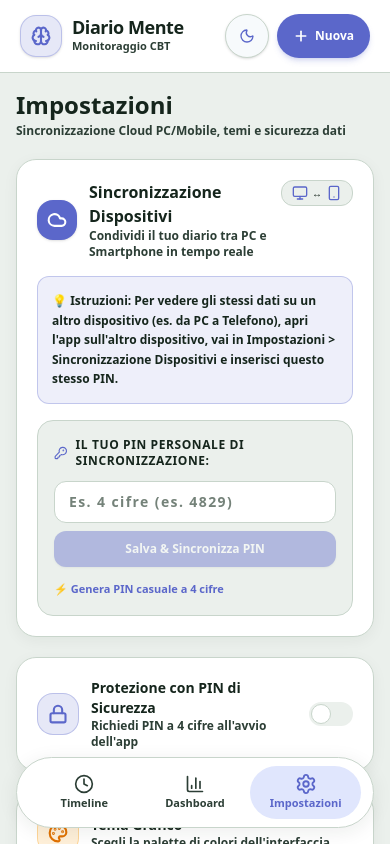
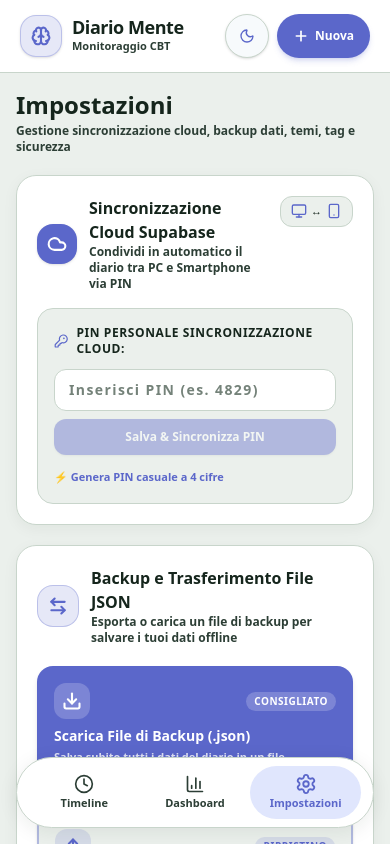
Before and after one commit to samubarbadbr/CURAMENTE, a React (Vite) app: page / in a window 390 px wide. Both pictures are taken after a click on the button "Impostazioni". Shown: the top 844 px of the page. Built offline with nearby package versions, Linux system fonts and the light colour scheme.

Commit message:
feat: add Supabase cloud sync and mobile optimizations
Integrate Supabase for cloud data synchronization while maintaining local caching. Update UI layout to support safe area insets for notched devices and improve status bar styling.

```diff
--- a/index.html
+++ b/index.html
@@ -2,13 +2,14 @@
 <html lang="it">
   <head>
     <meta charset="UTF-8" />
-    <meta name="viewport" content="width=device-width, initial-scale=1.0, maximum-scale=1.0, user-scalable=no" />
+    <meta name="viewport" content="width=device-width, initial-scale=1.0, maximum-scale=1.0, user-scalable=no, viewport-fit=cover" />
     <title>Diario Mente</title>
     <link rel="icon" type="image/svg+xml" href="./favicon.svg" />
     <link rel="apple-touch-icon" href="./apple-touch-icon.png" />
     <link rel="manifest" href="./manifest.json" />
     <meta name="apple-mobile-web-app-capable" content="yes" />
-    <meta name="apple-mobile-web-app-status-bar-style" content="default" />
+    <meta name="apple-mobile-web-app-status-bar-style" content="black-translucent" />
+    <meta name="theme-color" content="#EBF0EC" />
   </head>
   <body>
     <div id="root"></div>
--- a/src/components/BottomNav.tsx
+++ b/src/components/BottomNav.tsx
@@ -15,7 +15,10 @@ export const BottomNav: React.FC<BottomNavProps> = ({ currentView, onSelectView
   ];
 
   return (
-    <nav className="fixed bottom-0 left-0 right-0 z-30 w-full max-w-2xl lg:max-w-3xl mx-auto px-4 sm:px-6 pb-4 pt-2">
+    <nav
+      className="fixed bottom-0 left-0 right-0 z-30 w-full max-w-2xl lg:max-w-3xl mx-auto px-4 sm:px-6 pt-2"
+      style={{ paddingBottom: 'calc(1rem + env(safe-area-inset-bottom, 0px))' }}
+    >
       <div className="glass-nav rounded-full px-3 py-2 flex items-center justify-around shadow-lg border border-[#C8D5CB] dark:border-[#2B3A31] bg-white dark:bg-[#1B2520]">
         {navItems.map((item) => {
           const Icon = item.icon;
--- a/src/index.css
+++ b/src/index.css
@@ -118,6 +118,7 @@ html.theme-ocean .glass-panel {
 .glass-header, header {
   background-color: #FFFFFF;
   border-bottom: 1px solid #C8D5CB;
+  padding-top: calc(0.875rem + env(safe-area-inset-top, 0px));
 }
 
 html.dark .glass-header, html.dark header {
--- /dev/null
+++ b/src/lib/supabase.ts
@@ -0,0 +1,6 @@
+import { createClient } from '@supabase/supabase-js';
+
+const SUPABASE_URL = 'https://oaktfvcndyxypsdjaik.supabase.co';
+const SUPABASE_ANON_KEY = 'sb_publishable_L4Fv8dUncTj_Ic5YmcycTA_U-XIs1r_';
+
+export const supabase = createClient(SUPABASE_URL, SUPABASE_ANON_KEY);
--- a/src/views/SettingsView.tsx
+++ b/src/views/SettingsView.tsx
@@ -1,6 +1,24 @@
 import React, { useRef, useState } from 'react';
 import { Tag, ThemeMode } from '../types';
-import { Lock, Palette, Download, Upload, Tags, Trash2, ShieldCheck, ChevronRight, FileText, Table, Cloud, RefreshCw, KeyRound, CheckCircle2, Smartphone, Monitor } from 'lucide-react';
+import {
+  Lock,
+  Palette,
+  Download,
+  Upload,
+  Tags,
+  Trash2,
+  ShieldCheck,
+  ChevronRight,
+  FileText,
+  Table,
+  Smartphone,
+  Monitor,
+  ArrowLeftRight,
+  CheckCircle2,
+  Cloud,
+  RefreshCw,
+  KeyRound
+} from 'lucide-react';
 import { CustomDropdown } from '../components/CustomDropdown';
 
 interface SettingsViewProps {
@@ -8,12 +26,12 @@ interface SettingsViewProps {
   onTogglePin: (enabled: boolean) => void;
   themeMode: ThemeMode;
   onThemeChange: (mode: ThemeMode) => void;
-  syncPin: string;
-  syncStatus: 'idle' | 'syncing' | 'synced' | 'error';
-  lastSyncedAt: string | null;
-  onSaveSyncPin: (pin: string) => Promise<void>;
-  onManualSyncPush: () => Promise<void>;
-  onManualSyncPull: () => Promise<void>;
+  syncPin?: string;
+  syncStatus?: 'idle' | 'syncing' | 'synced' | 'error';
+  lastSyncedAt?: string | null;
+  onSaveSyncPin?: (pin: string) => Promise<void>;
+  onManualSyncPush?: () => Promise<void>;
+  onManualSyncPull?: () => Promise<void>;
   onExportJson: () => void;
   onExportTxt: () => void;
   onExportCsv: () => void;
@@ -28,8 +46,8 @@ export const SettingsView: React.FC<SettingsViewProps> = ({
   onTogglePin,
   themeMode,
   onThemeChange,
-  syncPin,
-  syncStatus,
+  syncPin = '',
+  syncStatus = 'idle',
   lastSyncedAt,
   onSaveSyncPin,
   onManualSyncPush,
@@ -43,7 +61,7 @@ export const SettingsView: React.FC<SettingsViewProps> = ({
   onDeleteAllData,
 }) => {
   const fileInputRef = useRef<HTMLInputElement>(null);
-  const [pinInput, setPinInput] = useState(syncPin || '');
+  const [pinInput, setPinInput] = useState(syncPin);
   const [isEditingPin, setIsEditingPin] = useState(!syncPin);
 
   const customTags = allTags.filter((t) => t.isCustom === 1);
@@ -59,7 +77,9 @@ export const SettingsView: React.FC<SettingsViewProps> = ({
   const handlePinSubmit = async (e: React.FormEvent) => {
     e.preventDefault();
     if (!pinInput.trim() || pinInput.trim().length < 3) return;
-    await onSaveSyncPin(pinInput.trim());
+    if (onSaveSyncPin) {
+      await onSaveSyncPin(pinInput.trim());
+    }
     setIsEditingPin(false);
   };
 
@@ -73,16 +93,16 @@ export const SettingsView: React.FC<SettingsViewProps> = ({
 
   return (
     <div className="space-y-5 pb-28 animate-fade-in">
-      {/* Header */}
+      {/* Page Header */}
       <div className="pt-1">
         <h2 className="text-2xl font-black text-[#15251C] dark:text-[#EEF3EF]">Impostazioni</h2>
         <p className="text-xs font-bold text-[#2C3E35] dark:text-[#D5E0D8] mt-0.5">
-          Sincronizzazione Cloud PC/Mobile, temi e sicurezza dati
+          Gestione sincronizzazione cloud, backup dati, temi, tag e sicurezza
         </p>
       </div>
 
-      {/* CLOUD SYNC SECTION (PC <-> MOBILE) */}
-      <div className="glass-panel rounded-[20px] p-5 space-y-4 border-2 border-[#5B67CA]/50 bg-white dark:bg-[#1B2520] shadow-md relative overflow-hidden">
+      {/* SUPABASE CLOUD SYNC SECTION */}
+      <div className="glass-panel rounded-[22px] p-5 space-y-4 border-2 border-[#5B67CA]/40 bg-white dark:bg-[#1B2520] shadow-md relative overflow-hidden">
         <div className="flex items-start justify-between gap-3">
           <div className="flex items-center space-x-3">
             <div className="p-2.5 rounded-2xl bg-[#5B67CA] text-white shadow-sm shrink-0">
@@ -90,35 +110,28 @@ export const SettingsView: React.FC<SettingsViewProps> = ({
             </div>
             <div>
               <span className="block text-base font-black text-[#15251C] dark:text-[#EEF3EF]">
-                Sincronizzazione Dispositivi
+                Sincronizzazione Cloud Supabase
               </span>
               <span className="block text-xs font-bold text-[#2C3E35] dark:text-[#D5E0D8]">
-                Condividi il tuo diario tra PC e Smartphone in tempo reale
+                Condividi in automatico il diario tra PC e Smartphone via PIN
               </span>
             </div>
           </div>
 
-          <div className="flex items-center space-x-1 shrink-0 bg-[#EBF0EC] dark:bg-[#212E27] px-2.5 py-1 rounded-xl border border-[#C8D5CB] dark:border-[#2B3A31]">
+          <div className="flex items-center space-x-1 shrink-0 bg-[#EBF0EC] dark:bg-[#212E27] px-2.5 py-1.5 rounded-xl border border-[#C8D5CB] dark:border-[#2B3A31]">
             <Monitor className="w-4 h-4 text-[#5B67CA] dark:text-[#9CA6DC]" />
-            <span className="text-[10px] font-black text-[#15251C] dark:text-[#EEF3EF]">↔</span>
+            <span className="text-[11px] font-black text-[#15251C] dark:text-[#EEF3EF]">↔</span>
             <Smartphone className="w-4 h-4 text-[#5B67CA] dark:text-[#9CA6DC]" />
           </div>
         </div>
 
-        {/* Clear Instructions Banner */}
-        <div className="p-3.5 rounded-xl bg-[#5B67CA]/10 border border-[#5B67CA]/30 text-xs font-bold text-[#15251C] dark:text-[#EEF3EF] leading-relaxed">
-          <p>
-            💡 <strong>Istruzioni:</strong> Per vedere gli stessi dati su un altro dispositivo (es. da PC a Telefono), apri l'app sull'altro dispositivo, vai in <strong>Impostazioni &gt; Sincronizzazione Dispositivi</strong> e inserisci questo stesso PIN.
-          </p>
-        </div>
-
-        {/* PIN Personal Box */}
+        {/* PIN Box */}
         <div className="p-4 rounded-2xl bg-[#EBF0EC] dark:bg-[#212E27] border border-[#C8D5CB] dark:border-[#2B3A31] space-y-3">
           <div className="flex items-center justify-between">
             <div className="flex items-center space-x-2">
               <KeyRound className="w-4 h-4 text-[#5B67CA] dark:text-[#9CA6DC]" />
               <span className="text-xs font-black uppercase tracking-wider text-[#15251C] dark:text-[#EEF3EF]">
-                Il Tuo PIN Personale di Sincronizzazione:
+                PIN Personale Sincronizzazione Cloud:
               </span>
             </div>
             {syncPin && !isEditingPin && (
@@ -139,8 +152,8 @@ export const SettingsView: React.FC<SettingsViewProps> = ({
                   type="text"
                   value={pinInput}
                   onChange={(e) => setPinInput(e.target.value)}
-                  placeholder="Es. 4 cifre (es. 4829)"
-                  maxLength={10}
+                  placeholder="Inserisci PIN (es. 4829)"
+                  maxLength={12}
                   className="flex-1 px-3.5 py-2.5 text-sm font-black tracking-widest rounded-xl border border-[#C8D5CB] dark:border-[#2B3A31] bg-white dark:bg-[#1B2520] text-[#15251C] dark:text-[#EEF3EF] focus:outline-none focus:ring-2 focus:ring-[#5B67CA]"
                 />
                 <button
@@ -169,7 +182,7 @@ export const SettingsView: React.FC<SettingsViewProps> = ({
                   {syncPin}
                 </span>
                 <span className="text-xs font-bold text-emerald-600 dark:text-emerald-400 flex items-center gap-1">
-                  <CheckCircle2 className="w-4 h-4" /> Collegato
+                  <CheckCircle2 className="w-4 h-4" /> Collegato a Supabase
                 </span>
               </div>
 
@@ -182,14 +195,14 @@ export const SettingsView: React.FC<SettingsViewProps> = ({
           )}
         </div>
 
-        {/* Prominent Sincronizza Ora Button */}
+        {/* Sync Now Button */}
         {syncPin && (
           <div className="pt-1">
             <button
               type="button"
               onClick={async () => {
-                await onManualSyncPull();
-                await onManualSyncPush();
+                if (onManualSyncPull) await onManualSyncPull();
+                if (onManualSyncPush) await onManualSyncPush();
               }}
               disabled={syncStatus === 'syncing'}
               className="w-full flex items-center justify-center space-x-2 py-3 px-4 rounded-xl bg-[#5B67CA] hover:bg-[#4A55B8] text-white text-sm font-black transition-all active:scale-98 shadow-md cursor-pointer disabled:opacity-50"
@@ -201,7 +214,131 @@ export const SettingsView: React.FC<SettingsViewProps> = ({
         )}
       </div>
 
-      {/* Security Section */}
+      {/* BACKUP & DATA TRANSFER SECTION */}
+      <div className="glass-panel rounded-[22px] p-5 space-y-4 border border-[#C8D5CB] dark:border-[#2B3A31] bg-white dark:bg-[#1B2520] shadow-sm relative overflow-hidden">
+        <div className="flex items-start justify-between gap-3">
+          <div className="flex items-center space-x-3">
+            <div className="p-2.5 rounded-2xl bg-[#5B67CA]/15 text-[#5B67CA] dark:text-[#9CA6DC] border border-[#5B67CA]/30 shrink-0">
+              <ArrowLeftRight className="w-5 h-5 stroke-[2.5]" />
+            </div>
+            <div>
+              <span className="block text-base font-black text-[#15251C] dark:text-[#EEF3EF]">
+                Backup e Trasferimento File JSON
+              </span>
+              <span className="block text-xs font-bold text-[#2C3E35] dark:text-[#D5E0D8]">
+                Esporta o carica un file di backup per salvare i tuoi dati offline
+              </span>
+            </div>
+          </div>
+        </div>
+
+        {/* TWO PRIMARY ACTION BUTTONS */}
+        <div className="grid grid-cols-1 sm:grid-cols-2 gap-3 pt-1">
+          {/* Button 1: Download JSON Backup */}
+          <button
+            type="button"
+            onClick={onExportJson}
+            className="flex flex-col items-start justify-between p-4 rounded-2xl bg-[#5B67CA] hover:bg-[#4A55B8] text-white transition-all active:scale-98 shadow-md cursor-pointer text-left border border-[#5B67CA]/50 group"
+          >
+            <div className="flex items-center justify-between w-full mb-2">
+              <div className="p-2 rounded-xl bg-white/20 text-white">
+                <Download className="w-5 h-5 stroke-[2.5]" />
+              </div>
+              <span className="text-[10px] font-extrabold uppercase tracking-wider bg-white/20 px-2 py-0.5 rounded-full text-white">
+                Consigliato
+              </span>
+            </div>
+            <div>
+              <span className="block text-sm font-black text-white leading-tight">
+                Scarica File di Backup (.json)
+              </span>
+              <span className="block text-[11px] font-semibold text-white/80 mt-1">
+                Salva subito tutti i dati del diario in un file ripristinabile.
+              </span>
+            </div>
+          </button>
+
+          {/* Button 2: Upload JSON Backup */}
+          <button
+            type="button"
+            onClick={() => fileInputRef.current?.click()}
+            className="flex flex-col items-start justify-between p-4 rounded-2xl bg-[#EBF0EC] dark:bg-[#212E27] hover:bg-[#DCE5DE] dark:hover:bg-[#2B3A31] text-[#15251C] dark:text-[#EEF3EF] border-2 border-[#5B67CA]/40 transition-all active:scale-98 shadow-sm cursor-pointer text-left group"
+          >
+            <div className="flex items-center justify-between w-full mb-2">
+              <div className="p-2 rounded-xl bg-[#5B67CA]/15 text-[#5B67CA] dark:text-[#9CA6DC]">
+                <Upload className="w-5 h-5 stroke-[2.5]" />
+              </div>
+              <span className="text-[10px] font-extrabold uppercase tracking-wider bg-[#5B67CA]/15 text-[#5B67CA] dark:text-[#9CA6DC] px-2 py-0.5 rounded-full">
+                Ripristino
+              </span>
+            </div>
+            <div>
+              <span className="block text-sm font-black text-[#15251C] dark:text-[#EEF3EF] leading-tight">
+                Carica File di Backup
+              </span>
+              <span className="block text-[11px] font-bold text-[#2C3E35] dark:text-[#D5E0D8] mt-1">
+                Seleziona il file .json per ripristinare o sincronizzare in 1 sec.
+              </span>
+            </div>
+          </button>
+          <input
+            type="file"
+            ref={fileInputRef}
+            accept="application/json"
+            onChange={handleFileChange}
+            className="hidden"
+          />
+        </div>
+
+        {/* Additional Formats Header */}
+        <div className="pt-2 border-t border-[#C8D5CB] dark:border-[#2B3A31]">
+          <span className="text-[11px] font-black uppercase tracking-wider text-[#2C3E35] dark:text-[#D5E0D8] block mb-2">
+            Altri Formati di Esportazione
+          </span>
+
+          <div className="grid grid-cols-1 sm:grid-cols-2 gap-2">
+            <button
+              type="button"
+              onClick={onExportTxt}
+              className="flex items-center justify-between p-3 rounded-xl bg-white dark:bg-[#1B2520] hover:bg-[#EBF0EC] dark:hover:bg-[#2B3A31] border border-[#C8D5CB] dark:border-[#2B3A31] text-left transition-all cursor-pointer"
+            >
+              <div className="flex items-center space-x-2.5">
+                <FileText className="w-4 h-4 text-emerald-600 dark:text-emerald-400 stroke-[2.5] shrink-0" />
+                <div>
+                  <span className="block text-xs font-black text-[#15251C] dark:text-[#EEF3EF]">
+                    Registro Leggibile (.TXT)
+                  </span>
+                  <span className="block text-[10px] font-bold text-[#2C3E35] dark:text-[#D5E0D8]">
+                    Testo per lettura e stampa
+                  </span>
+                </div>
+              </div>
+              <ChevronRight className="w-4 h-4 text-[#15251C] dark:text-[#EEF3EF]" />
+            </button>
+
+            <button
+              type="button"
+              onClick={onExportCsv}
+              className="flex items-center justify-between p-3 rounded-xl bg-white dark:bg-[#1B2520] hover:bg-[#EBF0EC] dark:hover:bg-[#2B3A31] border border-[#C8D5CB] dark:border-[#2B3A31] text-left transition-all cursor-pointer"
+            >
+              <div className="flex items-center space-x-2.5">
+                <Table className="w-4 h-4 text-amber-600 dark:text-amber-400 stroke-[2.5] shrink-0" />
+                <div>
+                  <span className="block text-xs font-black text-[#15251C] dark:text-[#EEF3EF]">
+                    Fogli di Calcolo (.CSV)
+                  </span>
+                  <span className="block text-[10px] font-bold text-[#2C3E35] dark:text-[#D5E0D8]">
+                    Compatibile con Excel e Google
+                  </span>
+                </div>
+              </div>
+              <ChevronRight className="w-4 h-4 text-[#15251C] dark:text-[#EEF3EF]" />
+            </button>
+          </div>
+        </div>
+      </div>
+
+      {/* SECURITY SECTION */}
       <div className="glass-panel rounded-[20px] p-5 space-y-4 border border-[#C8D5CB] dark:border-[#2B3A31] bg-white dark:bg-[#1B2520] shadow-sm">
         <div className="flex items-center justify-between">
           <div className="flex items-center space-x-3">
@@ -210,10 +347,10 @@ export const SettingsView: React.FC<SettingsViewProps> = ({
             </div>
             <div>
               <span className="block text-sm font-black text-[#15251C] dark:text-[#EEF3EF]">
-                Protezione con PIN di Sicurezza
+                Protezione con PIN dell'App
               </span>
               <span className="block text-xs font-bold text-[#2C3E35] dark:text-[#D5E0D8]">
-                Richiedi PIN a 4 cifre all'avvio dell'app
+                Richiedi PIN a 4 cifre all'avvio dell'applicazione
               </span>
             </div>
           </div>
@@ -230,7 +367,7 @@ export const SettingsView: React.FC<SettingsViewProps> = ({
         </div>
       </div>
 
-      {/* Theme Section */}
+      {/* THEME SECTION */}
       <div className="glass-panel rounded-[20px] p-5 space-y-4 border border-[#C8D5CB] dark:border-[#2B3A31] bg-white dark:bg-[#1B2520] shadow-sm">
         <div className="flex flex-col sm:flex-row sm:items-center justify-between gap-3">
           <div className="flex items-center space-x-3">
@@ -258,93 +395,7 @@ export const SettingsView: React.FC<SettingsViewProps> = ({
         </div>
       </div>
 
-      {/* Backup & Data Import/Export */}
-      <div className="glass-panel rounded-[20px] p-2 border border-[#C8D5CB] dark:border-[#2B3A31] divide-y divide-[#C8D5CB] dark:divide-[#2B3A31] bg-white dark:bg-[#1B2520] shadow-sm">
-        <button
-          type="button"
-          onClick={onExportJson}
-          className="w-full flex items-center justify-between p-3.5 text-left hover:bg-[#EBF0EC] dark:hover:bg-[#2B3A31]/50 active:scale-98 rounded-2xl transition-all duration-150 cursor-pointer"
-        >
-          <div className="flex items-center space-x-3">
-            <Download className="w-4 h-4 text-[#5B67CA] dark:text-[#9CA6DC] stroke-[2.5] shrink-0" />
-            <div>
-              <span className="block text-xs font-black text-[#15251C] dark:text-[#EEF3EF]">
-                Esporta Backup Completo (JSON)
-              </span>
-              <span className="block text-[10px] font-bold text-[#2C3E35] dark:text-[#D5E0D8]">
-                File di backup per ripristino sicuro dei dati
-              </span>
-            </div>
-          </div>
-          <ChevronRight className="w-4 h-4 text-[#15251C] dark:text-[#EEF3EF] shrink-0" />
-        </button>
-
-        <button
-          type="button"
-          onClick={onExportTxt}
-          className="w-full flex items-center justify-between p-3.5 text-left hover:bg-[#EBF0EC] dark:hover:bg-[#2B3A31]/50 active:scale-98 rounded-2xl transition-all duration-150 cursor-pointer"
-        >
-          <div className="flex items-center space-x-3">
-            <FileText className="w-4 h-4 text-emerald-600 dark:text-emerald-400 stroke-[2.5] shrink-0" />
-            <div>
-              <span className="block text-xs font-black text-[#15251C] dark:text-[#EEF3EF]">
-                Esporta Registro Domande (.TXT)
-              </span>
-              <span className="block text-[10px] font-bold text-[#2C3E35] dark:text-[#D5E0D8]">
-                Documento di testo leggibile con tutte le risposte
-              </span>
-            </div>
-          </div>
-          <ChevronRight className="w-4 h-4 text-[#15251C] dark:text-[#EEF3EF] shrink-0" />
-        </button>
-
-        <button
-          type="button"
-          onClick={onExportCsv}
-          className="w-full flex items-center justify-between p-3.5 text-left hover:bg-[#EBF0EC] dark:hover:bg-[#2B3A31]/50 active:scale-98 rounded-2xl transition-all duration-150 cursor-pointer"
-        >
-          <div className="flex items-center space-x-3">
-            <Table className="w-4 h-4 text-amber-600 dark:text-amber-400 stroke-[2.5] shrink-0" />
-            <div>
-              <span className="block text-xs font-black text-[#15251C] dark:text-[#EEF3EF]">
-                Esporta Fogli di Calcolo (.CSV)
-              </span>
-              <span className="block text-[10px] font-bold text-[#2C3E35] dark:text-[#D5E0D8]">
-                Tabella compatibile con Excel e Fogli Google
-              </span>
-            </div>
-          </div>
-          <ChevronRight className="w-4 h-4 text-[#15251C] dark:text-[#EEF3EF] shrink-0" />
-        </button>
-
-        <button
-          type="button"
-          onClick={() => fileInputRef.current?.click()}
-          className="w-full flex items-center justify-between p-3.5 text-left hover:bg-[#EBF0EC] dark:hover:bg-[#2B3A31]/50 active:scale-98 rounded-2xl transition-all duration-150 cursor-pointer"
-        >
-          <div className="flex items-center space-x-3">
-            <Upload className="w-4 h-4 text-[#5B67CA] dark:text-[#9CA6DC] stroke-[2.5] shrink-0" />
-            <div>
-              <span className="block text-xs font-black text-[#15251C] dark:text-[#EEF3EF]">
-                Importa Backup (JSON)
-              </span>
-              <span className="block text-[10px] font-bold text-[#2C3E35] dark:text-[#D5E0D8]">
-                Carica un file di backup salvato in precedenza
-              </span>
-            </div>
-          </div>
-          <ChevronRight className="w-4 h-4 text-[#15251C] dark:text-[#EEF3EF] shrink-0" />
-        </button>
-        <input
-          type="file"
-          ref={fileInputRef}
-          accept="application/json"
-          onChange={handleFileChange}
-          className="hidden"
-        />
-      </div>
-
-      {/* Custom Tag Management */}
+      {/* CUSTOM TAG MANAGEMENT */}
       <div className="glass-panel rounded-[20px] p-5 space-y-3 border border-[#C8D5CB] dark:border-[#2B3A31] bg-white dark:bg-[#1B2520] shadow-sm">
         <div className="flex items-center space-x-2">
           <Tags className="w-4 h-4 text-[#5B67CA] dark:text-[#9CA6DC] stroke-[2.5]" />
@@ -377,7 +428,7 @@ export const SettingsView: React.FC<SettingsViewProps> = ({
         )}
       </div>
 
-      {/* Danger Zone */}
+      {/* DANGER ZONE */}
       <div className="glass-panel rounded-[20px] p-2 border border-rose-500/40 bg-white dark:bg-[#1B2520] shadow-sm">
         <button
           type="button"
@@ -392,11 +443,11 @@ export const SettingsView: React.FC<SettingsViewProps> = ({
         </button>
       </div>
 
-      {/* Footnote */}
+      {/* FOOTNOTE */}
       <div className="flex items-start space-x-2 p-4 text-xs text-[#15251C] dark:text-[#EEF3EF] leading-relaxed rounded-[20px] bg-[#EBF0EC] dark:bg-[#2B3A31]/80 border border-[#C8D5CB] dark:border-[#2B3A31]">
         <ShieldCheck className="w-4 h-4 text-[#2D5C3E] dark:text-[#6A9C78] shrink-0 mt-0.5 stroke-[2.5]" />
         <span>
-          <strong className="font-black text-[#15251C] dark:text-[#EEF3EF]">100% Sincronizzato & Sicuro:</strong> I tuoi dati restano memorizzati in IndexedDB sul tuo dispositivo e sincronizzati in modo sicuro col tuo PIN personale.
+          <strong className="font-black text-[#15251C] dark:text-[#EEF3EF]">100% Client-Side &amp; Privato:</strong> I tuoi dati restano esclusivamente sul tuo dispositivo in memoria locale e sono trasferibili in sicurezza tramite file di backup `.json`.
         </span>
       </div>
     </div>
```
Also changed, not shown: package.json (+5 -4 lines), src/services/sync.ts (+62 -13 lines), 1 other file (tests, documents, lock files or other folders).
